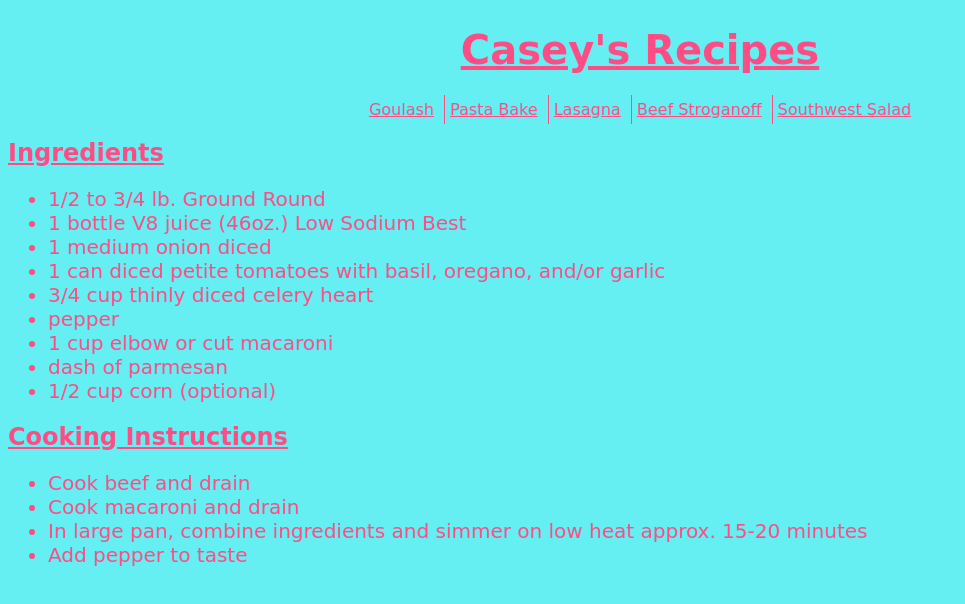
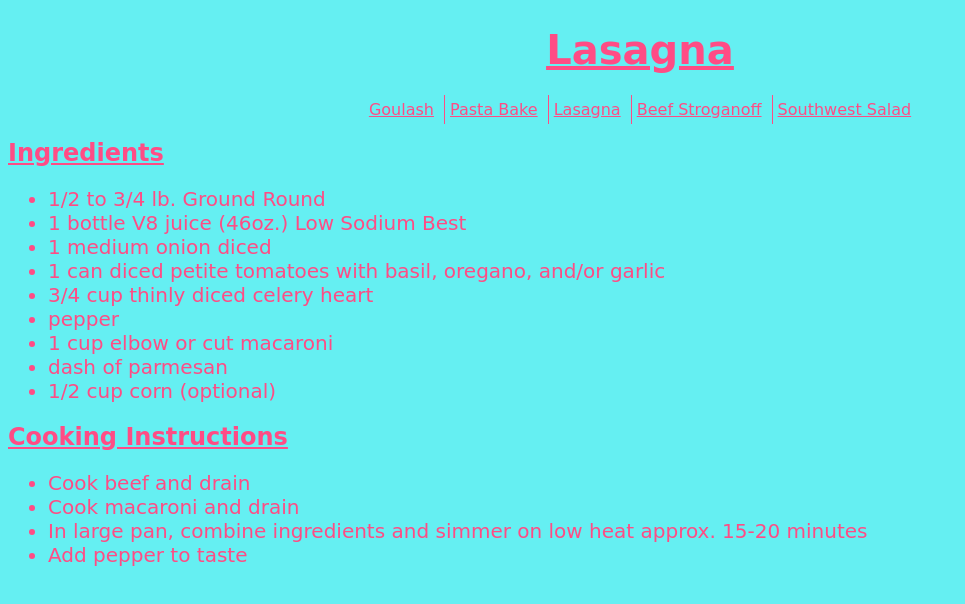
Before and after one commit to ander2ed/ander2ed.github.io, a plain HTML site: page lasagna.html in a window 1280 px wide. Shown: the whole page, without its empty margins (0-965 px from the left). Drawn offline with Linux system fonts and the light colour scheme.

Commit message:
Update lasagna.html

```diff
--- a/lasagna.html
+++ b/lasagna.html
@@ -10,7 +10,7 @@
 	<body>
 		<h1 id="main_heading">
 			<a href ="./index.html">
-				Casey's Recipes
+				Lasagna
 			</a>
 		</h1>
 
```
